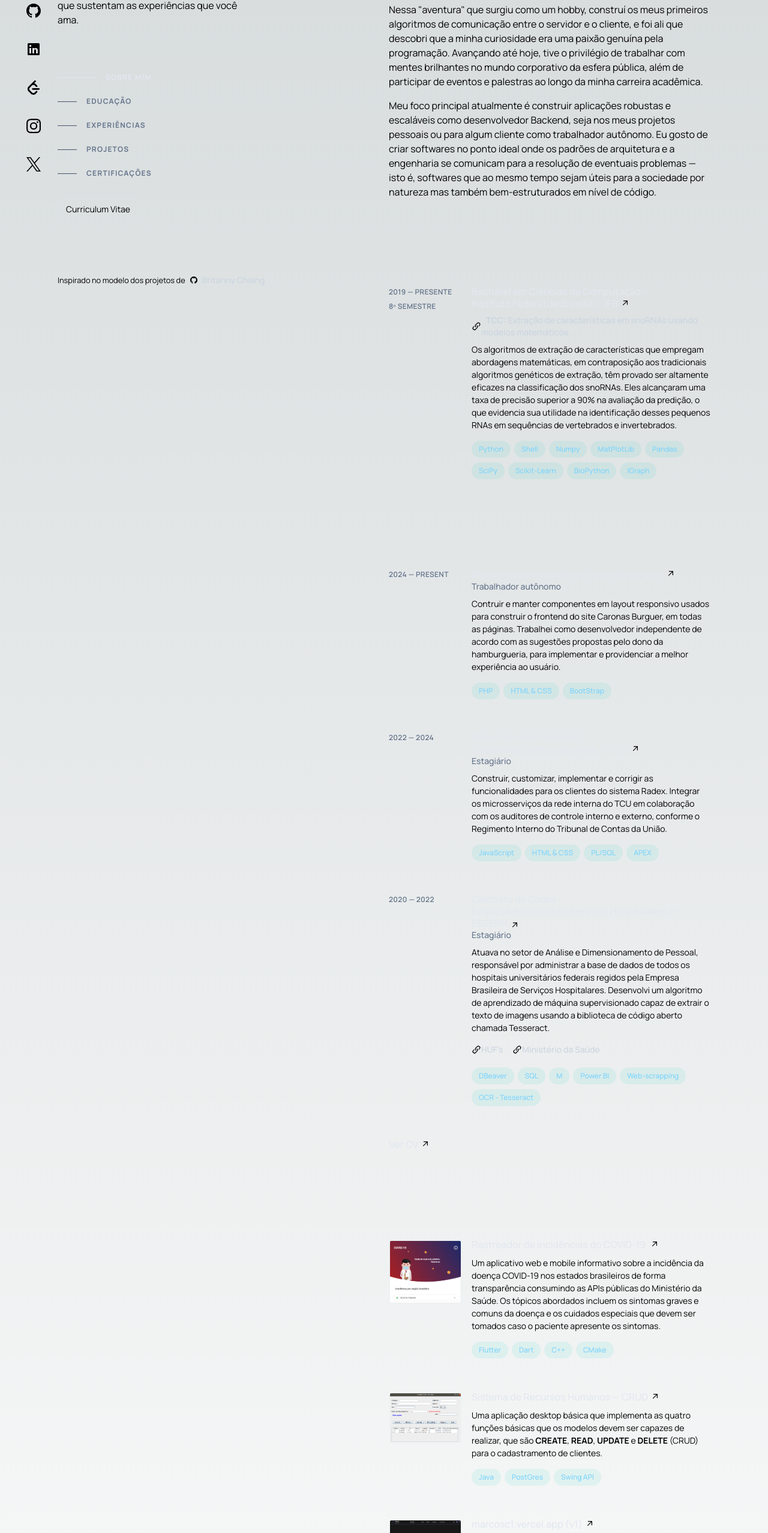
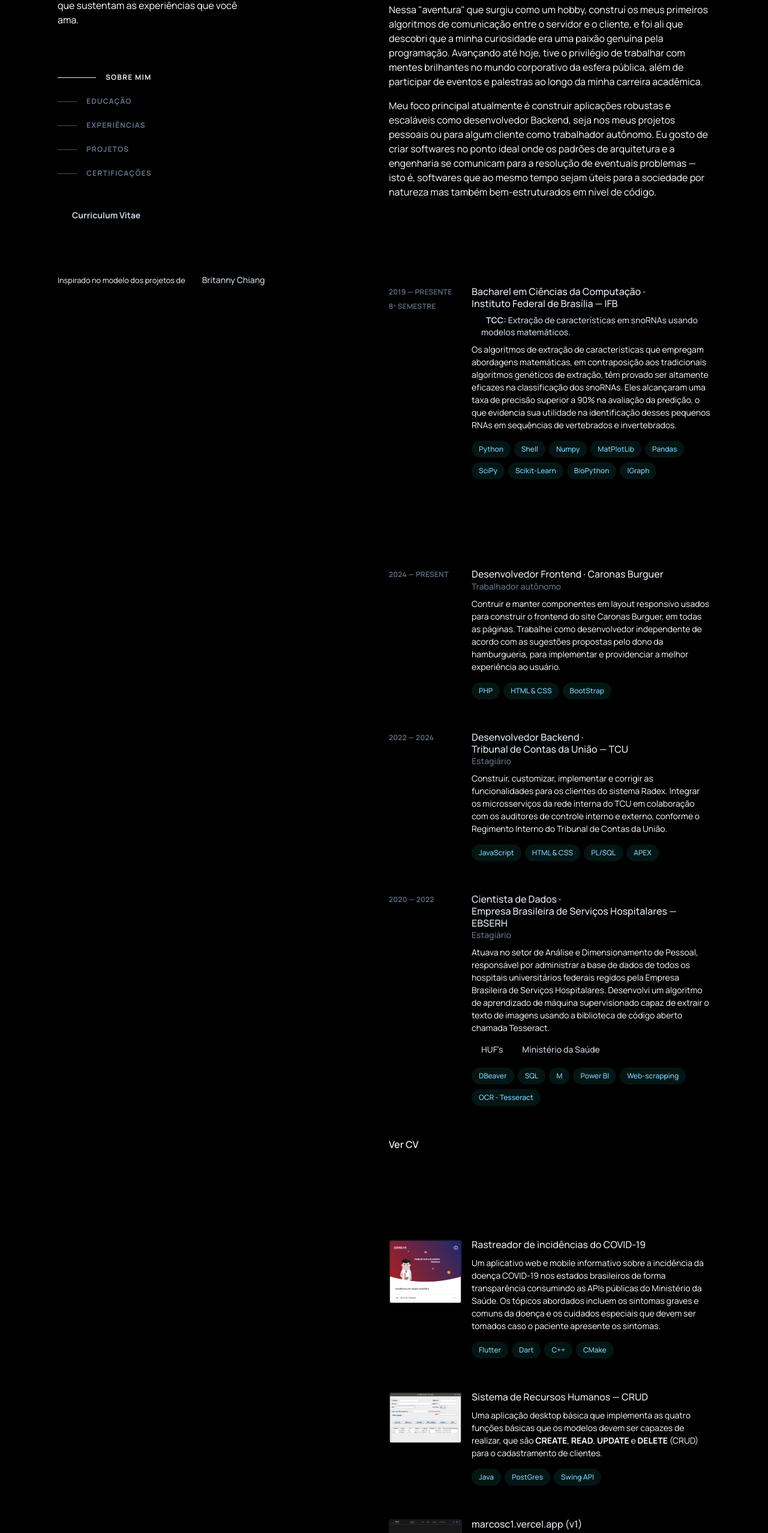
Before and after one commit to marcos-c1/portfolio-v2, a Next.js app: page / in a window 1280 px wide. Shown: the part 227-2783 px from the top of the page at 60% size. Built offline with nearby package versions, Linux system fonts and the light colour scheme.

Commit message:
fix: default colorscheme, change cv button, project grid layout at mobile viewport

```diff
--- a/src/app/globals.css
+++ b/src/app/globals.css
@@ -3,18 +3,20 @@
 @tailwind utilities;
 
 :root {
-  --foreground-rgb: 0, 0, 0;
-  --background-start-rgb: 214, 219, 220;
-  --background-end-rgb: 255, 255, 255;
+  --foreground-rgb: 255, 255, 255;
+  --background-start-rgb: 0, 0, 0;
+  --background-end-rgb: 0, 0, 0;
 }
 
-@media (prefers-color-scheme: dark) {
+/* NAHHH, I PREFER DARK MODE ANYTIME
+@media (prefers-color-scheme: white) {
   :root {
     --foreground-rgb: 255, 255, 255;
     --background-start-rgb: 0, 0, 0;
     --background-end-rgb: 0, 0, 0;
   }
 }
+*/
 
 body {
   color: rgb(var(--foreground-rgb));
--- a/src/components/header.tsx
+++ b/src/components/header.tsx
@@ -83,9 +83,16 @@ export default function Header() {
                         </li>
                     </ul>
                 </nav>
-                <a target="_blank" href="/cv/marcos-resume.pdf"
-                    className="inline-block decoration-0 bg-transparent touch-manipulation whitespace-nowrap text-center object-center text-sm rounded border-2 border-slate-200/10 w-fit py-2 px-3 dark:drop-shadow-[0_0_0.3rem_#ffffff70] my-5 hover:bg-sky-300 hover:text-slate-950 transition-all ease duration-300">
-                    Curriculum Vitae
+                <a className="my-10 elative inline-flex items-center text-sm font-medium text-slate-300 hover:text-sky-300 focus-visible:text-sky-300" href="/cv/marcos-resume.pdf" target="_blank" rel="noreferrer noopener" aria-label="TCC (abre em uma nova aba)">
+                    <Image
+                        className="relative dark:drop-shadow-[0_0_0.3rem_#ffffff70] dark:invert"
+                        src="/link.svg"
+                        alt="Redirect to page"
+                        width={16}
+                        height={16}
+                        priority
+                    />
+                    <span className="font-bold ml-2">Curriculum Vitae</span>
                 </a>
 
             </div>
--- a/src/components/main.tsx
+++ b/src/components/main.tsx
@@ -60,7 +60,7 @@ function Education() {
                                             </p></a>
                                     </div>
                                 </h3>
-                                <a className="relative mt-2 inline-flex items-center text-sm font-medium text-slate-300 hover:text-sky-300 focus-visible:text-sky-300" href="https://drive.google.com/file/d/1A231SRcLXafsHXNHvLCEUQ980Vw0dCAb/view?usp=drive_link" target="_blank" rel="noreferrer noopener" aria-label="TCC (abre em uma nova aba)">
+                                <a className="relative mt-2 inline-flex items-center text-sm font-medium text-slate-300 hover:text-sky-300 focus-visible:text-sky-300" href="/tcc/TCC_MARCOS_B_CAMPOS.pdf" target="_blank" rel="noreferrer noopener" aria-label="TCC (abre em uma nova aba)">
                                     <Image
                                         className="relative dark:drop-shadow-[0_0_0.3rem_#ffffff70] dark:invert"
                                         src="/link.svg"
@@ -295,7 +295,7 @@ function Experience() {
                     </li>
                 </ol>
                 <div className="mt-12">
-                    <a className="inline-flex items-baseline leading-tight hover:text-sky-300 focus-visible:text-sky-300 font-semibold text-slate-200 group/link text-base" href="https://drive.google.com/file/d/1eUDgQYinH5A6zeu17oswHbdU1M69NcS9/view?usp=drive_link" target="_blank" rel="noreferrer noopener" aria-label="View Full Résumé (opens in a new tab)">
+                    <a className="inline-flex items-baseline leading-tight hover:text-sky-300 focus-visible:text-sky-300 font-semibold text-slate-200 group/link text-base" href="/cv/marcos-resume.pdf" target="_blank" rel="noreferrer noopener" aria-label="View Full Résumé (opens in a new tab)">
                         <span className="inline-flex">Ver CV
                             <span className="inline-flex"><Image
                                 className="inline-block h-4 w-4 shrink-0 transition-transform group-hover/link:-translate-y-1 group-hover/link:translate-x-1 group-focus-visible/link:-translate-y-1 group-focus-visible/link:translate-x-1 motion-reduce:transition-none ml-1 translate-y-px dark:drop-shadow-[0_0_0.3rem_#ffffff70] dark:invert"
@@ -322,7 +322,7 @@ function Projects() {
             <div>
                 <ul className="group/list">
                     <li className="mb-12">
-                        <div className="group relative grid gap-4 pb-1 transition-all sm:grid-cols-8 sm:gap-8 md:gap-4 lg:hover:!opacity-100 lg:group-hover/list:opacity-50">
+                        <div className="group relative grid justify-items-center sm:justify-items-start gap-4 pb-1 transition-all sm:grid-cols-8 sm:gap-8 md:gap-4 lg:hover:!opacity-100 lg:group-hover/list:opacity-50">
                             <div className="absolute -inset-x-4 -inset-y-4 z-0 hidden rounded-md transition motion-reduce:transition-none lg:-inset-x-6 lg:block lg:group-hover:bg-slate-800/50 lg:group-hover:shadow-[inset_0_1px_0_0_rgba(148,163,184,0.1)] lg:group-hover:drop-shadow-lg"></div>
                             <div className="z-10 sm:order-2 sm:col-span-6">
                                 <h3>
@@ -370,7 +370,7 @@ function Projects() {
                         </div>
                     </li>
                     <li className="mb-12">
-                        <div className="group relative grid gap-4 pb-1 transition-all sm:grid-cols-8 sm:gap-8 md:gap-4 lg:hover:!opacity-100 lg:group-hover/list:opacity-50">
+                        <div className="group relative justify-items-center sm:justify-items-start grid gap-4 pb-1 transition-all sm:grid-cols-8 sm:gap-8 md:gap-4 lg:hover:!opacity-100 lg:group-hover/list:opacity-50">
                             <div className="absolute -inset-x-4 -inset-y-4 z-0 hidden rounded-md transition motion-reduce:transition-none lg:-inset-x-6 lg:block lg:group-hover:bg-slate-800/50 lg:group-hover:shadow-[inset_0_1px_0_0_rgba(148,163,184,0.1)] lg:group-hover:drop-shadow-lg"></div>
                             <div className="z-10 sm:order-2 sm:col-span-6">
                                 <h3>
@@ -447,7 +447,7 @@ function Projects() {
                         </div>
                     </li> */}
                     <li className="mb-12">
-                        <div className="group relative grid gap-4 pb-1 transition-all sm:grid-cols-8 sm:gap-8 md:gap-4 lg:hover:!opacity-100 lg:group-hover/list:opacity-50">
+                        <div className="group relative justify-items-center sm:justify-items-start grid gap-4 pb-1 transition-all sm:grid-cols-8 sm:gap-8 md:gap-4 lg:hover:!opacity-100 lg:group-hover/list:opacity-50">
                             <div className="absolute -inset-x-4 -inset-y-4 z-0 hidden rounded-md transition motion-reduce:transition-none lg:-inset-x-6 lg:block lg:group-hover:bg-slate-800/50 lg:group-hover:shadow-[inset_0_1px_0_0_rgba(148,163,184,0.1)] lg:group-hover:drop-shadow-lg"></div><div className="z-10 sm:order-2 sm:col-span-6">
                                 <h3>
                                     <a className="inline-flex items-baseline font-medium leading-tight text-slate-200 hover:text-sky-300 focus-visible:text-sky-300  group/link text-base" href="https://marcosc1.vercel.app/" target="_blank" rel="noreferrer noopener" aria-label="brittanychiang.com (v4) (opens in a new tab)">
```
Also changed, not shown: 1 other file (tests, documents, lock files or other folders).
